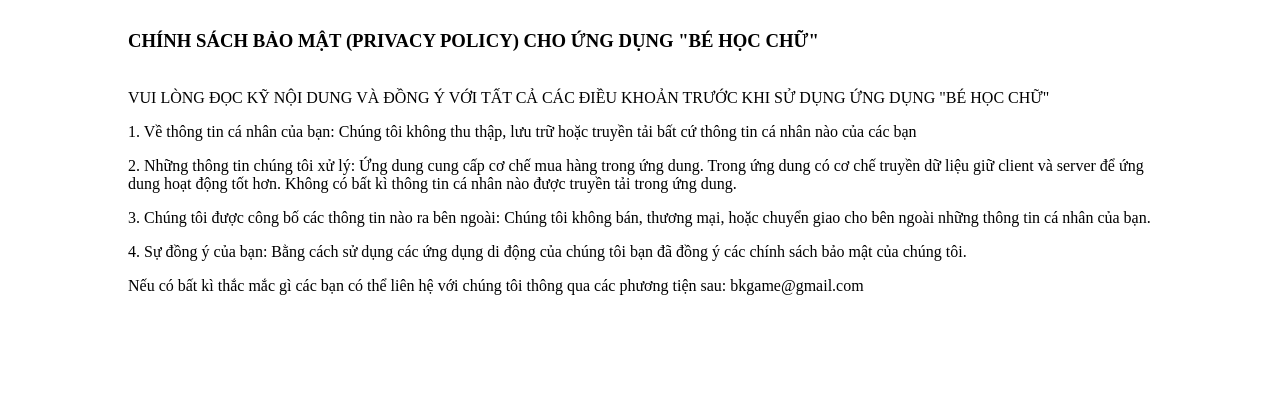
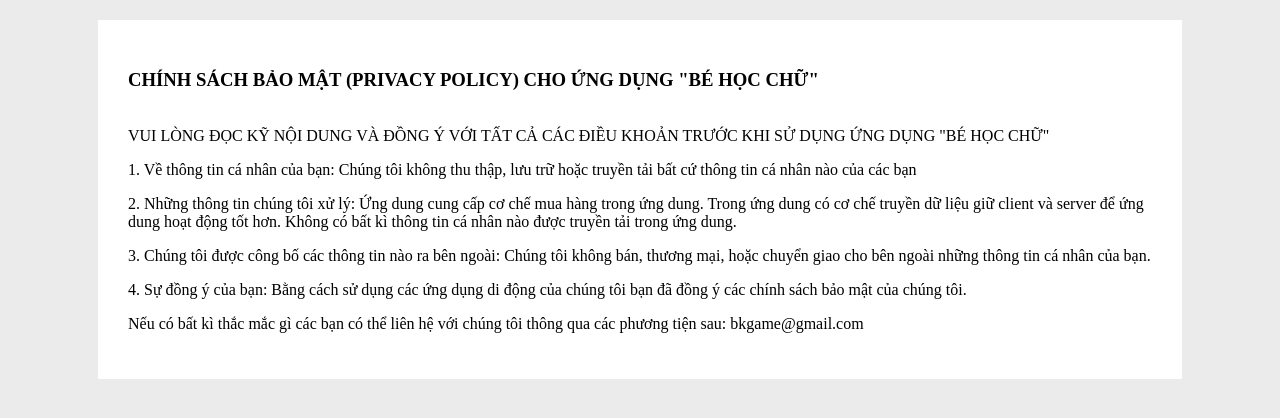
Before and after one commit to bestappltd/bestappltd.github.io, a plain HTML site: page bkgame/behocchu/index.html in a window 1280 px wide. Drawn offline with Linux system fonts and the light colour scheme.

Commit message:
Update index.html

```diff
--- a/bkgame/behocchu/index.html
+++ b/bkgame/behocchu/index.html
@@ -3,14 +3,19 @@
   <meta charset="UTF-8"/>
   <style>
     body{
-      background-color:#FFFFFF;
+      background-color:#EBEBEB;
+
+    }
+    .main{
       width:1024px;
-      margin:auto;
+      margin:20px auto;
       padding: 30px;
+       background-color:#FFFFFF;
     }
   </style>
   </head>
 <body>
+  <div class="main">
 <h3>CHÍNH SÁCH BẢO MẬT (PRIVACY POLICY) CHO ỨNG DỤNG "BÉ HỌC CHỮ"</h3>
 
 <br>
@@ -26,4 +31,5 @@
   <p>4. Sự đồng ý của bạn: Bằng cách sử dụng các ứng dụng di động của chúng tôi bạn đã đồng ý các chính sách bảo mật của chúng tôi.
 </p>
 <p>Nếu có bất kì thắc mắc gì các bạn có thể liên hệ với chúng tôi thông qua các phương tiện sau: bkgame@gmail.com</p>
+  </div>
   </body>
```
